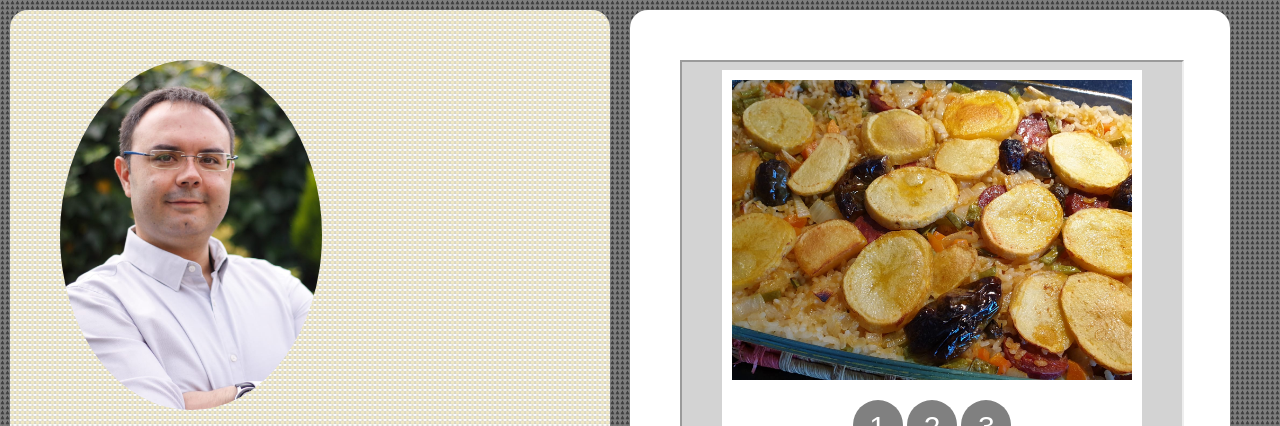
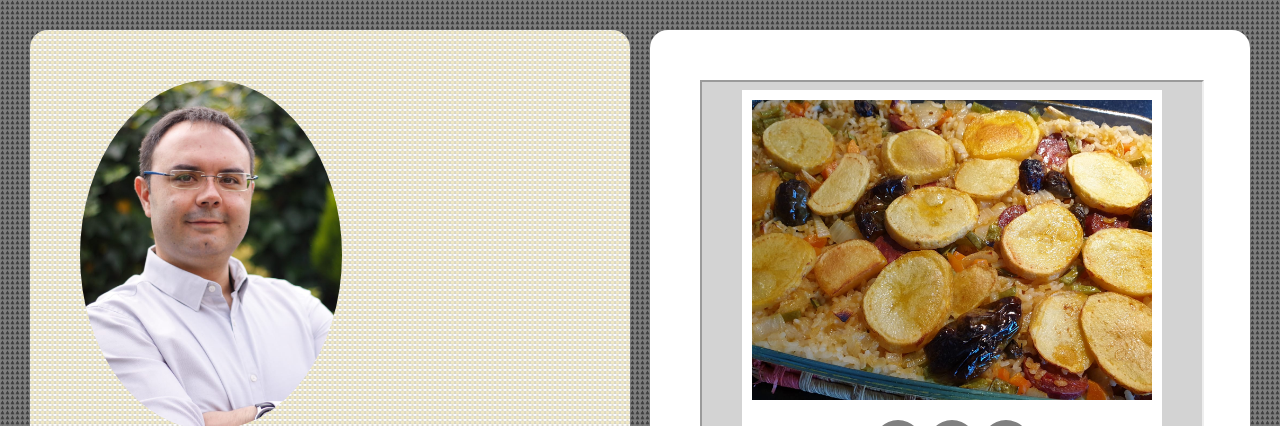
Before and after one commit to Jamesclon/myownweb, a plain HTML site: page cook.html in a window 1280 px wide. Shown: the top 426 px of the page. Drawn offline with Linux system fonts and the light colour scheme.

Commit message:
Update style.css
new body padding

```diff
--- a/css/style.css
+++ b/css/style.css
@@ -11,6 +11,8 @@ body {
   text-align: justify;
   margin: 0;
   margin-bottom: 100px;
+  padding-left: 20px;
+  padding-top: 20px;
   }
 
 .left{
@@ -49,6 +51,7 @@ body {
 .contact{
 /* NOTE: into bottom div */
   display: inline-block;
+  text-align: center;
 }
 
 .contact img{
```
